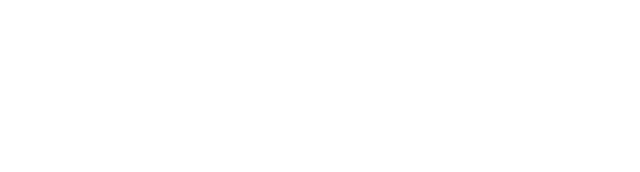
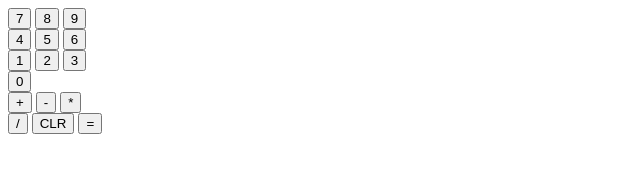
Before and after one commit to orlovskym/Calculator, a plain HTML site: page index.html in a window 1280 px wide. Shown: the whole page, without its empty margins (0-640 px from the left). Drawn offline with Linux system fonts and the light colour scheme.

Commit message:
create buttons

```diff
--- a/index.html
+++ b/index.html
@@ -1,5 +1,6 @@
 <!DOCTYPE html>
 <html lang="en">
+
 <head>
     <meta charset="UTF-8">
     <meta http-equiv="X-UA-Compatible" content="IE=edge">
@@ -7,11 +8,47 @@
     <title>Calculator</title>
     <link rel="stylesheet" href="style.css">
 </head>
+
 <body>
-
+    <div id="calculatorBody">
+        <div id="screen"></div>
+        <div id="buttons">
+            <div id="numButtons">
+                <div id="topRow">
+                    <button id="7">7</button>
+                    <button id="8">8</button>
+                    <button id="9">9</button>
+                </div>
+                <div id="midRow">
+                    <button id="4">4</button>
+                    <button id="5">5</button>
+                    <button id="6">6</button>
+                </div>
+                <div id="botRow">
+                    <button id="1">1</button>
+                    <button id="2">2</button>
+                    <button id="3">3</button>
+                </div>
+                <button id="0">0</button>
+            </div>
+            <div id="operatorButtons">
+                <div id="col1">
+                    <button id="+">+</button>
+                    <button id="-">-</button>
+                    <button id="*">*</button>
+                </div>
+                <div id="col2">
+                    <button id="/">/</button>
+                    <button id="CLR">CLR</button>
+                    <button id="=">=</button>
+                </div>
+            </div>
+        </div>
+    </div>
 
 
 
     <script src="javascript.js"></script>
 </body>
+
 </html>
```
